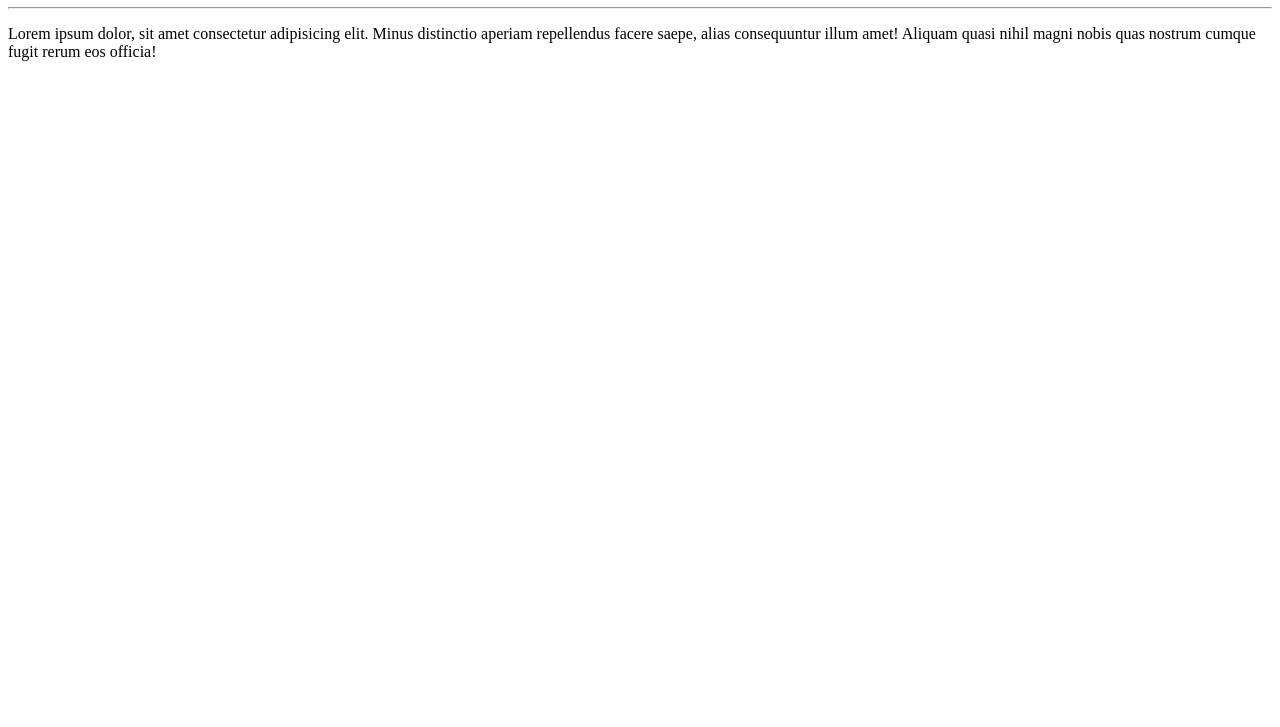
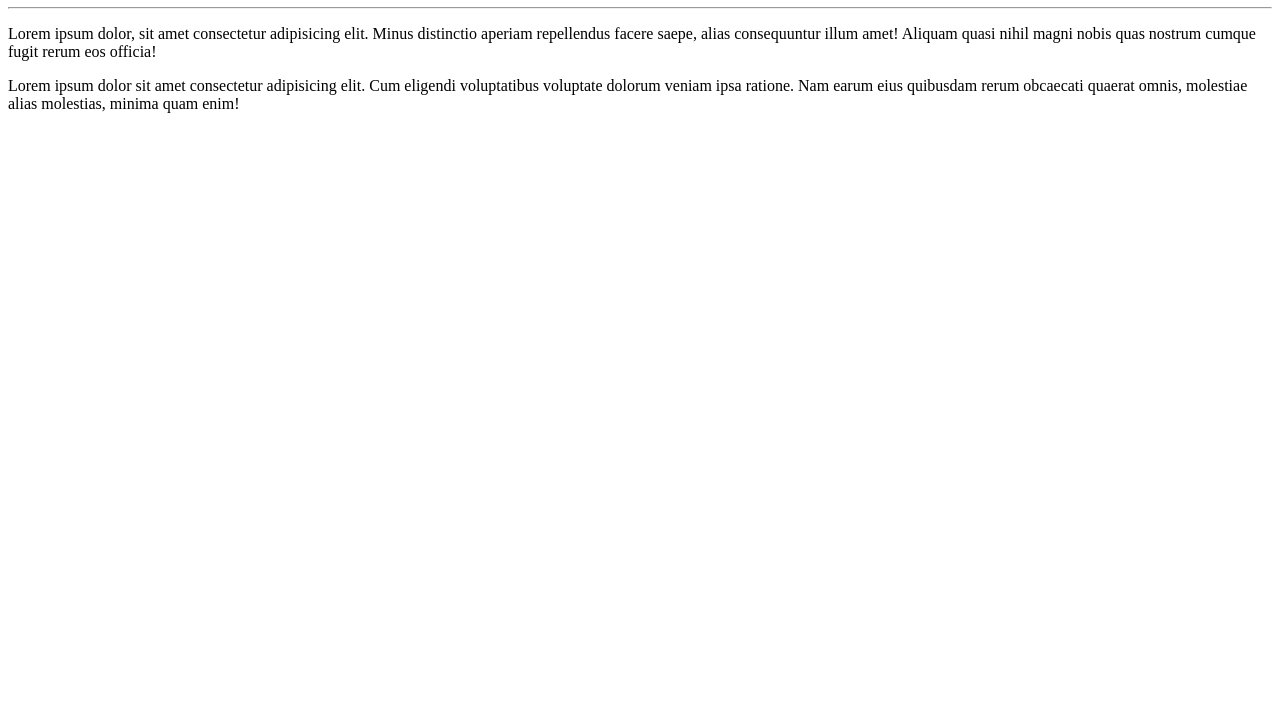
Before and after one commit to brunopereiradasilva1102/Ola-Mundo, a plain HTML site: page site- exemplo/index.html in a window 1280 px wide. Shown: the part 73-800 px from the top of the page. Drawn offline with Linux system fonts and the light colour scheme.

Commit message:
Adicionei um paragrafo

```diff
--- a/site- exemplo/index.html
+++ b/site- exemplo/index.html
@@ -10,5 +10,6 @@
     <h1>Olá Mundo!</h1>
     <hr>
     <p>Lorem ipsum dolor, sit amet consectetur adipisicing elit. Minus distinctio aperiam repellendus facere saepe, alias consequuntur illum amet! Aliquam quasi nihil magni nobis quas nostrum cumque fugit rerum eos officia!</p>
+    <p>Lorem ipsum dolor sit amet consectetur adipisicing elit. Cum eligendi voluptatibus voluptate dolorum veniam ipsa ratione. Nam earum eius quibusdam rerum obcaecati quaerat omnis, molestiae alias molestias, minima quam enim!</p>
 </body>
 </html>
```
